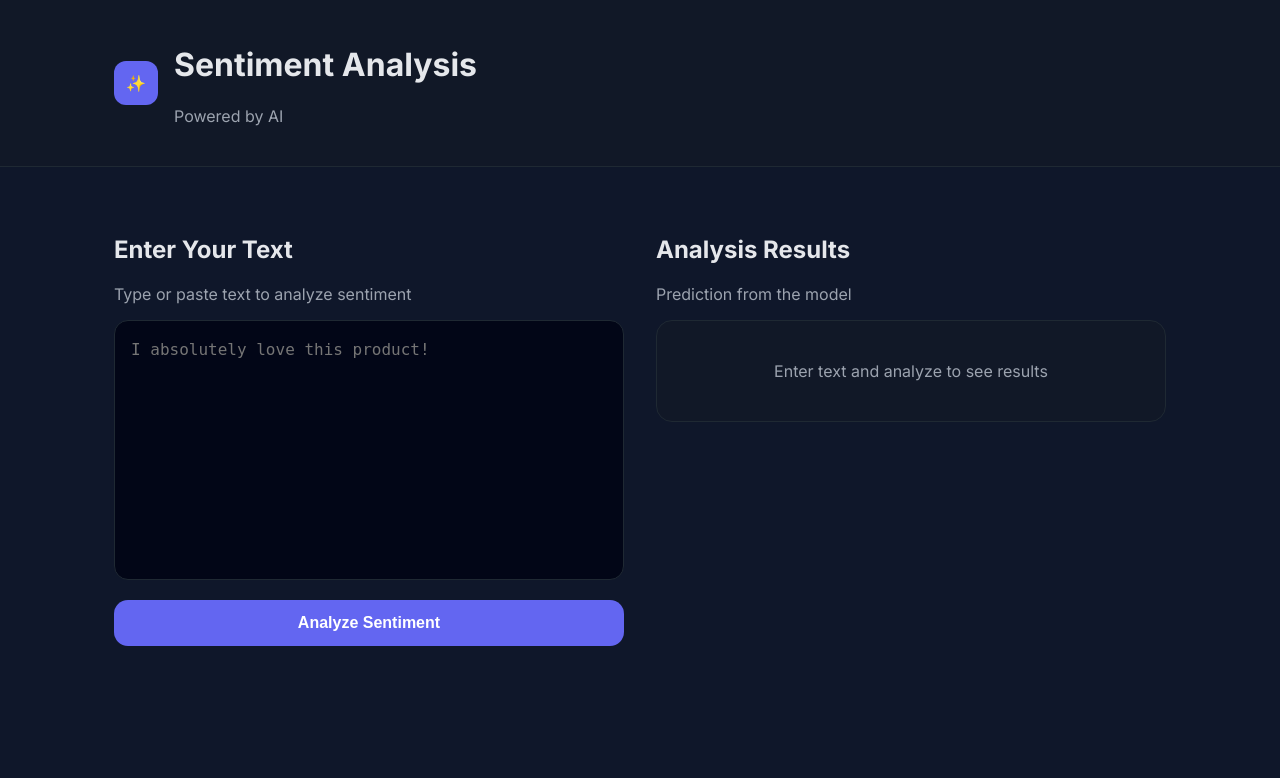
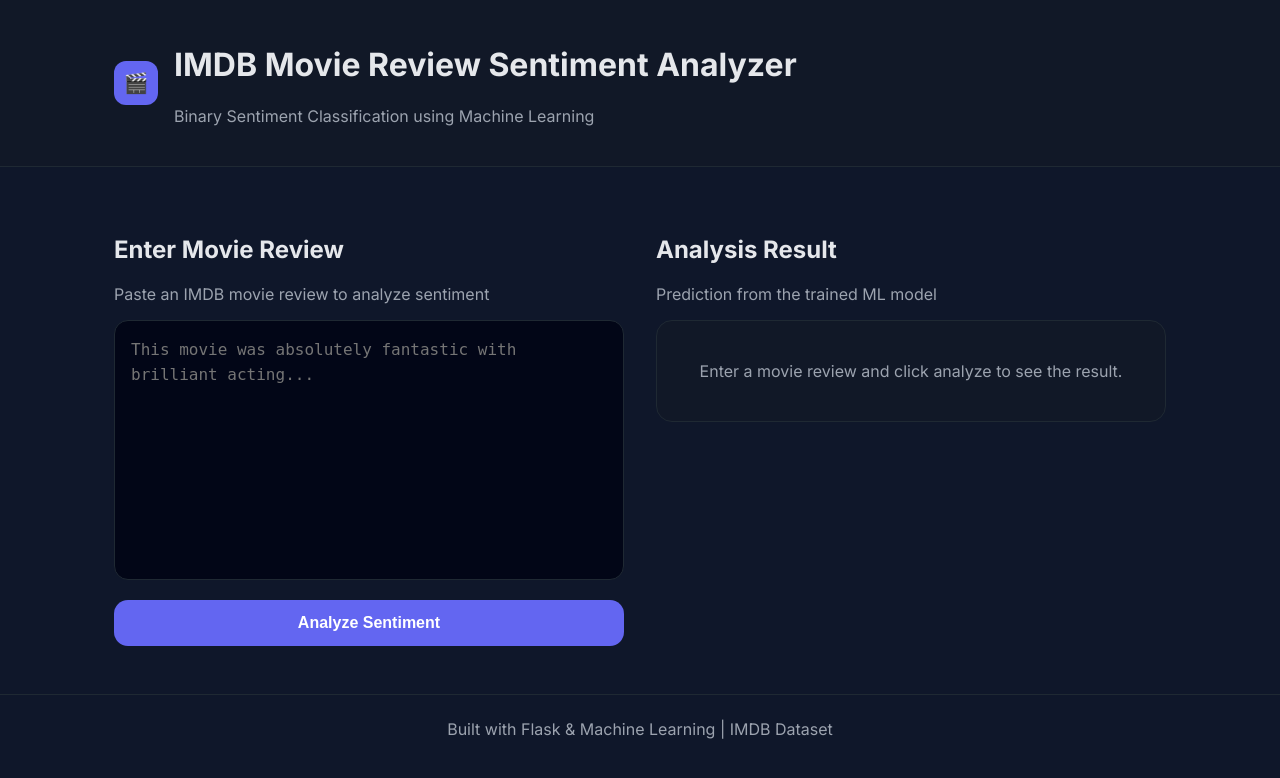
Before and after one commit to pranav-d05/MLOps-Proj-2, a Flask app: page / in a window 1280 px wide. Shown: the top 778 px of the page. Run offline with Flask 3, Linux system fonts and the light colour scheme; parts of the project's set-up code (start-up, migrations or seed data) failed here and were passed over.

Commit message:
Frontend Changes

```diff
--- a/flask_app/static/style.css
+++ b/flask_app/static/style.css
@@ -45,7 +45,7 @@ header {
   display: flex;
   align-items: center;
   justify-content: center;
-  font-weight: bold;
+  font-size: 20px;
 }
 
 /* Layout */
@@ -73,6 +73,11 @@ main {
   border: 1px solid var(--border);
   border-radius: 16px;
   padding: 24px;
+  transition: transform 0.2s ease;
+}
+
+.card:hover {
+  transform: translateY(-2px);
 }
 
 .center {
@@ -109,6 +114,12 @@ button {
   cursor: pointer;
   background: var(--primary);
   color: white;
+  transition: all 0.2s ease;
+}
+
+button:hover {
+  background: #4f46e5;
+  transform: translateY(-1px);
 }
 
 /* Sentiment colors */
@@ -124,3 +135,9 @@ button {
 .muted {
   color: var(--muted);
 }
+
+/* Footer */
+footer {
+  padding: 24px;
+  border-top: 1px solid var(--border);
+}
--- a/flask_app/templates/index.html
+++ b/flask_app/templates/index.html
@@ -2,7 +2,7 @@
 <html lang="en">
 <head>
   <meta charset="UTF-8" />
-  <title>Sentiment Analysis</title>
+  <title>IMDB Sentiment Analyzer</title>
   <meta name="viewport" content="width=device-width, initial-scale=1.0" />
   <link rel="stylesheet" href="{{ url_for('static', filename='style.css') }}">
 </head>
@@ -10,10 +10,10 @@
 
 <header>
   <div class="header-inner">
-    <div class="logo">✨</div>
+    <div class="logo">🎬</div>
     <div>
-      <h1>Sentiment Analysis</h1>
-      <p class="muted">Powered by AI</p>
+      <h1>IMDB Movie Review Sentiment Analyzer</h1>
+      <p class="muted">Binary Sentiment Classification using Machine Learning</p>
     </div>
   </div>
 </header>
@@ -23,33 +23,48 @@
 
     <!-- Input Section -->
     <div>
-      <h2>Enter Your Text</h2>
-      <p class="muted">Type or paste text to analyze sentiment</p>
+      <h2>Enter Movie Review</h2>
+      <p class="muted">Paste an IMDB movie review to analyze sentiment</p>
 
       <form method="POST" action="/predict">
-        <textarea name="text" placeholder="I absolutely love this product!"></textarea>
-        <button type="submit">Analyze Sentiment</button>
+        <textarea
+          name="text"
+          placeholder="This movie was absolutely fantastic with brilliant acting..."
+          required
+        ></textarea>
+
+        <button type="submit" onclick="this.innerText='Analyzing…';">
+          Analyze Sentiment
+        </button>
       </form>
     </div>
 
     <!-- Result Section -->
     <div>
-      <h2>Analysis Results</h2>
-      <p class="muted">Prediction from the model</p>
+      <h2>Analysis Result</h2>
+      <p class="muted">Prediction from the trained ML model</p>
 
       {% if result is not none %}
-        <div class="card">
+        <div class="card center">
           <p class="muted">Overall Sentiment</p>
 
           {% if result == 1 %}
-            <h2 class="sentiment-positive">Positive 😊</h2>
+            <h2 class="sentiment-positive">😊 Positive</h2>
+            <p class="muted">
+              The review expresses a positive opinion about the movie.
+            </p>
           {% else %}
-            <h2 class="sentiment-negative">Negative 😞</h2>
+            <h2 class="sentiment-negative">😞 Negative</h2>
+            <p class="muted">
+              The review expresses a negative opinion about the movie.
+            </p>
           {% endif %}
         </div>
       {% else %}
         <div class="card center">
-          <p class="muted">Enter text and analyze to see results</p>
+          <p class="muted">
+            Enter a movie review and click analyze to see the result.
+          </p>
         </div>
       {% endif %}
     </div>
@@ -57,5 +72,9 @@
   </div>
 </main>
 
+<footer class="muted center">
+  Built with Flask & Machine Learning | IMDB Dataset
+</footer>
+
 </body>
 </html>
```
